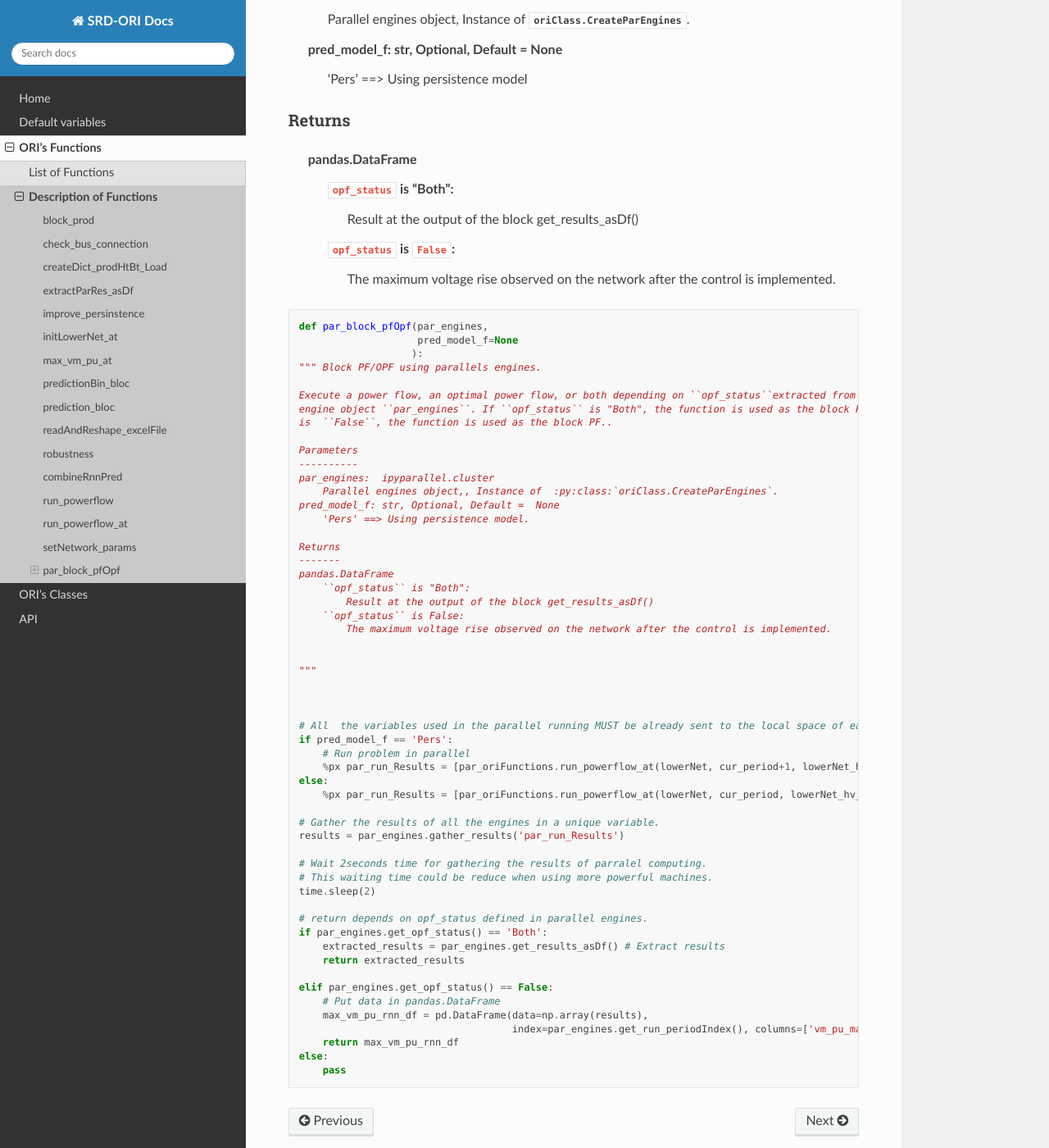
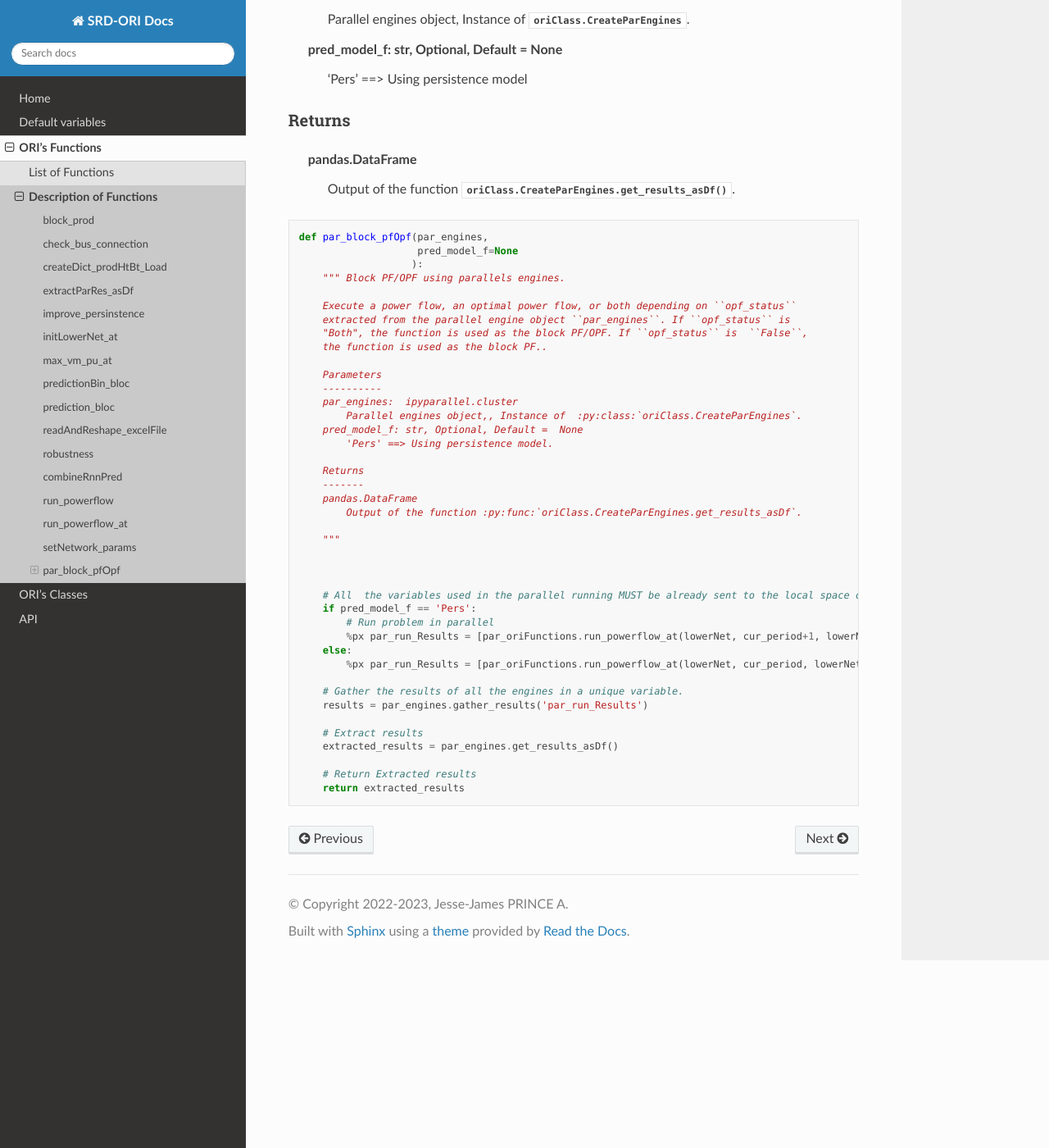
Before and after one commit to pajjaecat/ORI-SRD, a Sphinx documentation site: the page built from docs/orifunctions/descriptionOfFunctions.rst, in a window 1280 px wide and 1400 px high, scrolled down 3282 px. Shown: the whole window at 82% size. Built offline with Sphinx 7.4.7 and the Read the Docs theme 2.0.0, drawn with Linux system fonts in a browser that asks for light colours; pages that are not in the unit, such as notebooks, are missing from menus; some of the changed text lies outside the part shown.

Commit message:
First comit to branch 1.0.3
Updated par_ORI

```diff
--- a/docs/orifunctions/descriptionOfFunctions.rst
+++ b/docs/orifunctions/descriptionOfFunctions.rst
@@ -134,11 +134,8 @@ Parameters
 
 Returns
 -------
-   pandas.DataFrame
-        ``opf_status`` is "Both":
-            Result at the output of the block get_results_asDf()
-        ``opf_status`` is ``False``:
-            The maximum voltage rise observed on the network after the control is implemented.
+    pandas.DataFrame
+        Output of the function :py:func:`oriClass.CreateParEngines.get_results_asDf`.
 
 
 .. code-block:: python
@@ -146,55 +143,41 @@ Returns
     def par_block_pfOpf(par_engines,
                         pred_model_f=None
                        ):
-    """ Block PF/OPF using parallels engines.
+        """ Block PF/OPF using parallels engines.
 
-    Execute a power flow, an optimal power flow, or both depending on ``opf_status``extracted from the parallel
-    engine object ``par_engines``. If ``opf_status`` is "Both", the function is used as the block PF/OPF. If ``opf_status``
-    is  ``False``, the function is used as the block PF..
+        Execute a power flow, an optimal power flow, or both depending on ``opf_status``
+        extracted from the parallel engine object ``par_engines``. If ``opf_status`` is
+        "Both", the function is used as the block PF/OPF. If ``opf_status`` is  ``False``,
+        the function is used as the block PF..
 
-    Parameters
-    ----------
-    par_engines:  ipyparallel.cluster
-        Parallel engines object,, Instance of  :py:class:`oriClass.CreateParEngines`.
-    pred_model_f: str, Optional, Default =  None
-        'Pers' ==> Using persistence model.
+        Parameters
+        ----------
+        par_engines:  ipyparallel.cluster
+            Parallel engines object,, Instance of  :py:class:`oriClass.CreateParEngines`.
+        pred_model_f: str, Optional, Default =  None
+            'Pers' ==> Using persistence model.
 
-    Returns
-    -------
-    pandas.DataFrame
-        ``opf_status`` is "Both":
-            Result at the output of the block get_results_asDf()
-        ``opf_status`` is False:
-            The maximum voltage rise observed on the network after the control is implemented.
+        Returns
+        -------
+        pandas.DataFrame
+            Output of the function :py:func:`oriClass.CreateParEngines.get_results_asDf`.
 
-
-    """
+        """
 
 
 
-    # All  the variables used in the parallel running MUST be already sent to the local space of each engine.
-    if pred_model_f == 'Pers':
-        # Run problem in parallel
-        %px par_run_Results = [par_oriFunctions.run_powerflow_at(lowerNet, cur_period+1, lowerNet_hv_activated_bus, sum_max_main_network,  dict_df_sgenLoad, vm_mu_max, opf_status, pred_model) for cur_period in period_part]
-    else:
-        %px par_run_Results = [par_oriFunctions.run_powerflow_at(lowerNet, cur_period, lowerNet_hv_activated_bus, sum_max_main_network,  dict_df_sgenLoad, vm_mu_max, opf_status) for cur_period in period_part]
+        # All  the variables used in the parallel running MUST be already sent to the local space of each engine.
+        if pred_model_f == 'Pers':
+            # Run problem in parallel
+            %px par_run_Results = [par_oriFunctions.run_powerflow_at(lowerNet, cur_period+1, lowerNet_hv_activated_bus, sum_max_main_network,  dict_df_sgenLoad, vm_mu_max, opf_status, pred_model) for cur_period in period_part]
+        else:
+            %px par_run_Results = [par_oriFunctions.run_powerflow_at(lowerNet, cur_period, lowerNet_hv_activated_bus, sum_max_main_network,  dict_df_sgenLoad, vm_mu_max, opf_status) for cur_period in period_part]
 
-    # Gather the results of all the engines in a unique variable.
-    results = par_engines.gather_results('par_run_Results')
+        # Gather the results of all the engines in a unique variable.
+        results = par_engines.gather_results('par_run_Results')
 
-    # Wait 2seconds time for gathering the results of parralel computing.
-    # This waiting time could be reduce when using more powerful machines.
-    time.sleep(2)
+        # Extract results
+        extracted_results = par_engines.get_results_asDf()
 
-    # return depends on opf_status defined in parallel engines.
-    if par_engines.get_opf_status() == 'Both':
-        extracted_results = par_engines.get_results_asDf() # Extract results
+        # Return Extracted results
         return extracted_results
-
-    elif par_engines.get_opf_status() == False:
-        # Put data in pandas.DataFrame
-        max_vm_pu_rnn_df = pd.DataFrame(data=np.array(results),
-                                        index=par_engines.get_run_periodIndex(), columns=['vm_pu_max_pf'],)
-        return max_vm_pu_rnn_df
-    else:
-        pass
```
Also changed, not shown: other parts of docs/orifunctions/descriptionOfFunctions.rst (+1 -1 lines), 3 other files.
